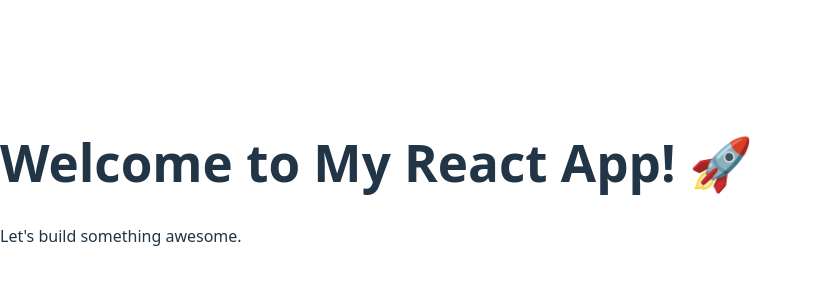
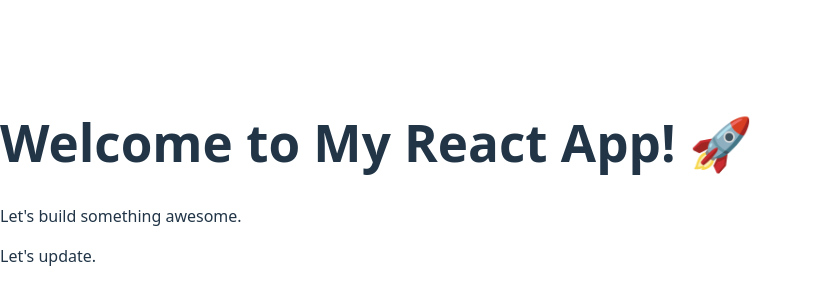
Before and after one commit to MDeb7/react-app, a React (Vite) app: page / in a window 1280 px wide. Shown: the part 218-518 px from the top of the page, without its empty margins (0-813 px from the left). Built offline with nearby package versions, Linux system fonts and the light colour scheme.

Commit message:
Updated homepage text

```diff
--- a/src/App.jsx
+++ b/src/App.jsx
@@ -3,6 +3,7 @@ function App() {
     <div>
       <h1>Welcome to My React App! 🚀</h1>
       <p>Let's build something awesome.</p>
+      <p>Let's update. </p>
     </div>
   );
 }
```
